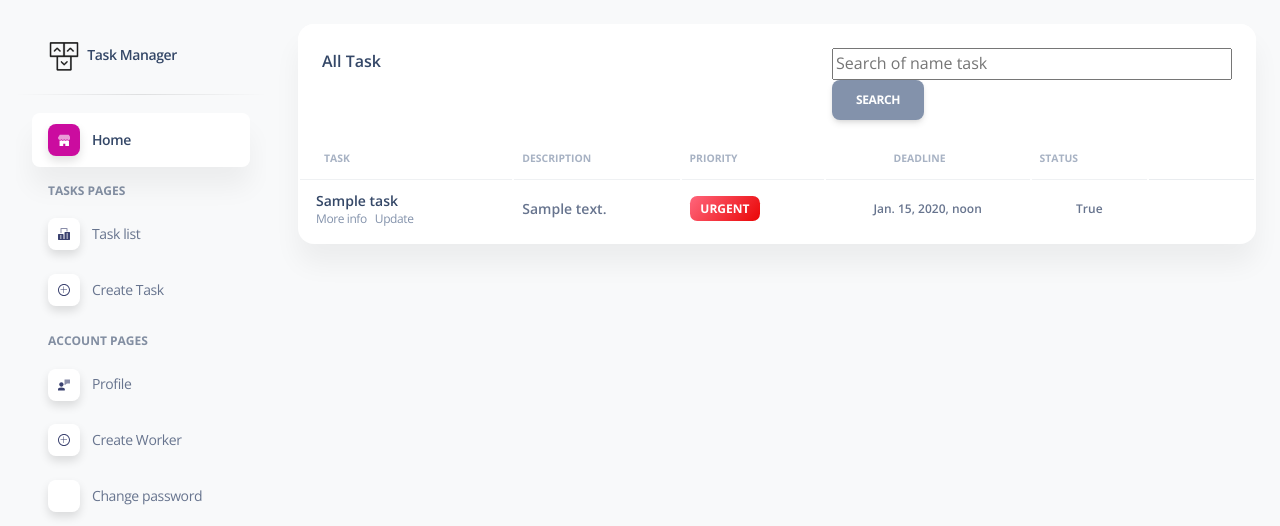
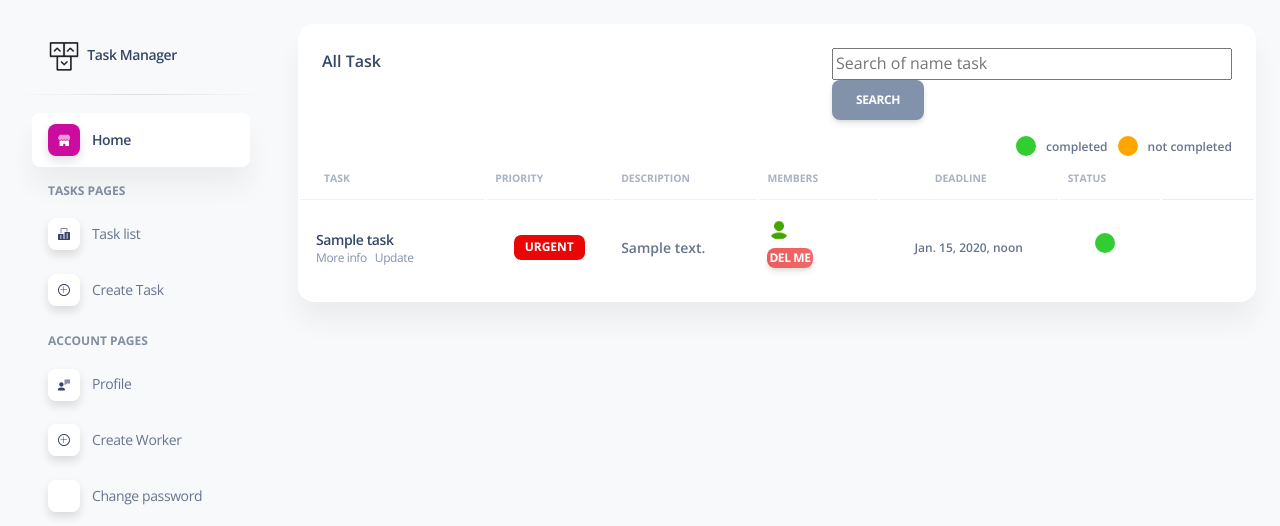
Before and after one commit to Vskesha/it-task-manager, a Django app: page /tasks/ in a window 1280 px wide. Shown: the top 526 px of the page. Run offline with Django 5.2, Linux system fonts and the light colour scheme; a user stored in the database is signed in; tables that the repository leaves empty hold one stand-in row (values such as "Sample post"); some libraries are stand-ins or nearby versions.

Commit message:
added the ability for users to add or remove themselves from a task

```diff
--- a/task_manager/urls.py
+++ b/task_manager/urls.py
@@ -3,6 +3,7 @@ from django.urls import path
 from task_manager.views import (
     index,
     password_change,
+    TaskAddOrDelWorkerView,
     TaskCompletedView,
     TaskCreateView,
     TaskDeleteView,
@@ -51,6 +52,11 @@ urlpatterns = [
         name="task-completed"
     ),
     path(
+        "task/<int:pk>/add_or_del_worker/",
+        TaskAddOrDelWorkerView.as_view(),
+        name="task-add-or-del-worker"
+    ),
+    path(
         "worker/create/",
         WorkerCreateView.as_view(),
         name="worker-create"
--- a/task_manager/views.py
+++ b/task_manager/views.py
@@ -100,6 +100,22 @@ class TaskCompletedView(LoginRequiredMixin, generic.View):
         return redirect("task_manager:index")
 
 
+class TaskAddOrDelWorkerView(LoginRequiredMixin, generic.View):
+    model = Task
+    fields = ("assignees",)
+
+    def post(self, request, pk):
+        user = request.user
+        task = Task.objects.get(id=pk)
+
+        if user in task.assignees.all():
+            task.assignees.remove(user)
+        else:
+            task.assignees.add(user)
+
+        return redirect("task_manager:task-list")
+
+
 def is_admin(user):
     return user.is_superuser
 
--- a/templates/task_manager/task_form.html
+++ b/templates/task_manager/task_form.html
@@ -6,6 +6,6 @@
   <form action="" method="post" novalidate style="max-width: 800px;">
     {% csrf_token %}
     {{ form|crispy }}
-    <input type="submit" value="Submit" class="btn btn-primary">
+    <input type="submit" value="Submit" class="btn btn-dark">
   </form>
 {% endblock %}
--- a/templates/task_manager/task_list.html
+++ b/templates/task_manager/task_list.html
@@ -12,6 +12,18 @@
               {% block search %}
                 {% include "includes/search.html" %}
               {% endblock %}
+              <div class="float-end d-flex align-items-center">
+                <div class="d-flex align-items-center" style="margin-right: 10px;">
+                  <div class="circle"
+                       style="width: 20px; height: 20px; border-radius: 50%; display: inline-block; background-color: limegreen; margin-right: 10px;"></div>
+                  <span class="text-xs font-weight-bold">completed</span>
+                </div>
+                <div class="d-flex align-items-center">
+                  <div class="circle"
+                       style="width: 20px; height: 20px; border-radius: 50%; display: inline-block; background-color: orange; margin-right: 10px;"></div>
+                  <span class="text-xs font-weight-bold">not completed</span>
+                </div>
+              </div>
             </div>
           </div>
           <div class="card-body px-0 pt-0 pb-2">
@@ -20,8 +32,9 @@
                 <thead>
                 <tr>
                   <th class="text-uppercase text-secondary text-xxs font-weight-bolder opacity-7">Task</th>
+                  <th class="text-uppercase text-secondary text-xxs font-weight-bolder opacity-7 ps-2">Priority</th>
                   <th class="text-uppercase text-secondary text-xxs font-weight-bolder opacity-7 ps-2">Description</th>
-                <th class="text-uppercase text-secondary text-xxs font-weight-bolder opacity-7 ps-2">Priority</th>
+                  <th class="text-uppercase text-secondary text-xxs font-weight-bolder opacity-7 ps-2">Members</th>
                   <th class="text-uppercase text-secondary text-xxs font-weight-bolder text-center opacity-7 ps-2">
                     Deadline
                   </th>
@@ -36,7 +49,9 @@
                       <td>
                         <div class="d-flex px-2">
                           <div class="my-auto">
+                            <a href="{% url 'task_manager:task-update' pk=task.id %}">
                               <h6 class="mb-0 text-sm">{{ task.name }}</h6>
+                            </a>
                             <div class="d-flex gap-2">
                               <a href="{% url "task_manager:task-detail" pk=task.id %}">
                                 <p class="text-xs text-secondary mb-0">More info</p>
@@ -49,25 +64,69 @@
                         </div>
                       </td>
                       <td>
-                      <p class="text-sm font-weight-bold mb-0">{{ task.description }}</p>
-                    </td>
-                    <td>
+                        <div class="d-flex justify-content-center align-items-center">
                           {% if task.priority == "Urgent" %}
-                        <span class="badge badge-sm bg-gradient-danger">{{ task.priority }}</span>
+                            <span class="badge badge-sm bg-danger">{{ task.priority }}</span>
                           {% elif task.priority == "High" %}
                             <span class="badge badge-sm bg-gradient-warning">{{ task.priority }}</span>
                           {% elif task.priority == "Normal" %}
                             <span class="badge badge-sm bg-gradient-info">{{ task.priority }}</span>
                           {% elif task.priority == "Low" %}
-                        <span class="badge badge-sm bg-gradient-secondary">{{ task.priority }}</span>
-
+                            <span class="badge badge-sm bg-secondary">{{ task.priority }}</span>
                           {% endif %}
+                        </div>
+                      </td>
+                      <td>
+                        <p class="text-sm font-weight-bold mb-0">{{ task.description }}</p>
+                      </td>
+                      <td>
+                        <div class="avatar-group mt-2">
+                          {% if task.assignees.all %}
+                            {% for assignee in task.assignees.all %}
+                              {% if assignee == user %}
+                                <a href="{% url 'task_manager:worker-detail' pk=assignee.id %}"
+                                   class="avatar avatar-xs rounded-circle" data-bs-toggle="tooltip"
+                                   data-bs-placement="bottom" title="You">
+                                  <img src="{% static 'img/Profile-Avatar-you.png' %}" alt="team3">
+                                </a>
+                              {% else %}
+                                <a href="{% url 'task_manager:worker-detail' pk=assignee.id %}"
+                                   class="avatar avatar-xs rounded-circle" data-bs-toggle="tooltip"
+                                   data-bs-placement="bottom" title={{ assignee.username }}>
+                                  <img src="{% static 'img/Profile-Avatar.png' %}" alt="team3">
+                                </a>
+                              {% endif %}
+                            {% endfor %}
+                          {% else %}
+                            <p>-//-</p>
+                          {% endif %}
+                        </div>
+                        <div>
+                          <form method="post" action="{% url 'task_manager:task-add-or-del-worker' pk=task.id %}">
+                            {% csrf_token %}
+                            {% if user in task.assignees.all %}
+                              <button type="submit" class="btn btn-sm bg-gradient-faded-danger"
+                                      style="height: auto; width: auto; padding: 2px; color: white;">Del me
+                              </button>
+                            {% else %}
+                              <button type="submit" class="btn btn-sm bg-gradient-faded-dark"
+                                      style="height: auto; width: auto; padding: 2px; color: white;">Add me
+                              </button>
+                            {% endif %}
+                          </form>
+                        </div>
                       </td>
                       <td class="align-middle text-center">
                         <span class="text-xs font-weight-bold">{{ task.deadline }}</span>
                       </td>
                       <td class="align-middle text-center">
-                      <span class="text-xs font-weight-bold">{{ task.is_completed }}</span>
+                        {% if task.is_completed %}
+                          <div class="circle"
+                               style="width: 20px; height: 20px; border-radius: 50%; display: inline-block; background-color: limegreen; margin-right: 10px;"></div>
+                        {% else %}
+                          <div class="circle"
+                               style="width: 20px; height: 20px; border-radius: 50%; display: inline-block; background-color: orange; margin-right: 10px;"></div>
+                        {% endif %}
                       </td>
                       <td class="align-middle">
                         <button class="btn btn-link text-secondary mb-0" aria-haspopup="true" aria-expanded="false">
```
Lines whose indentation alone changed are shown as unchanged.
